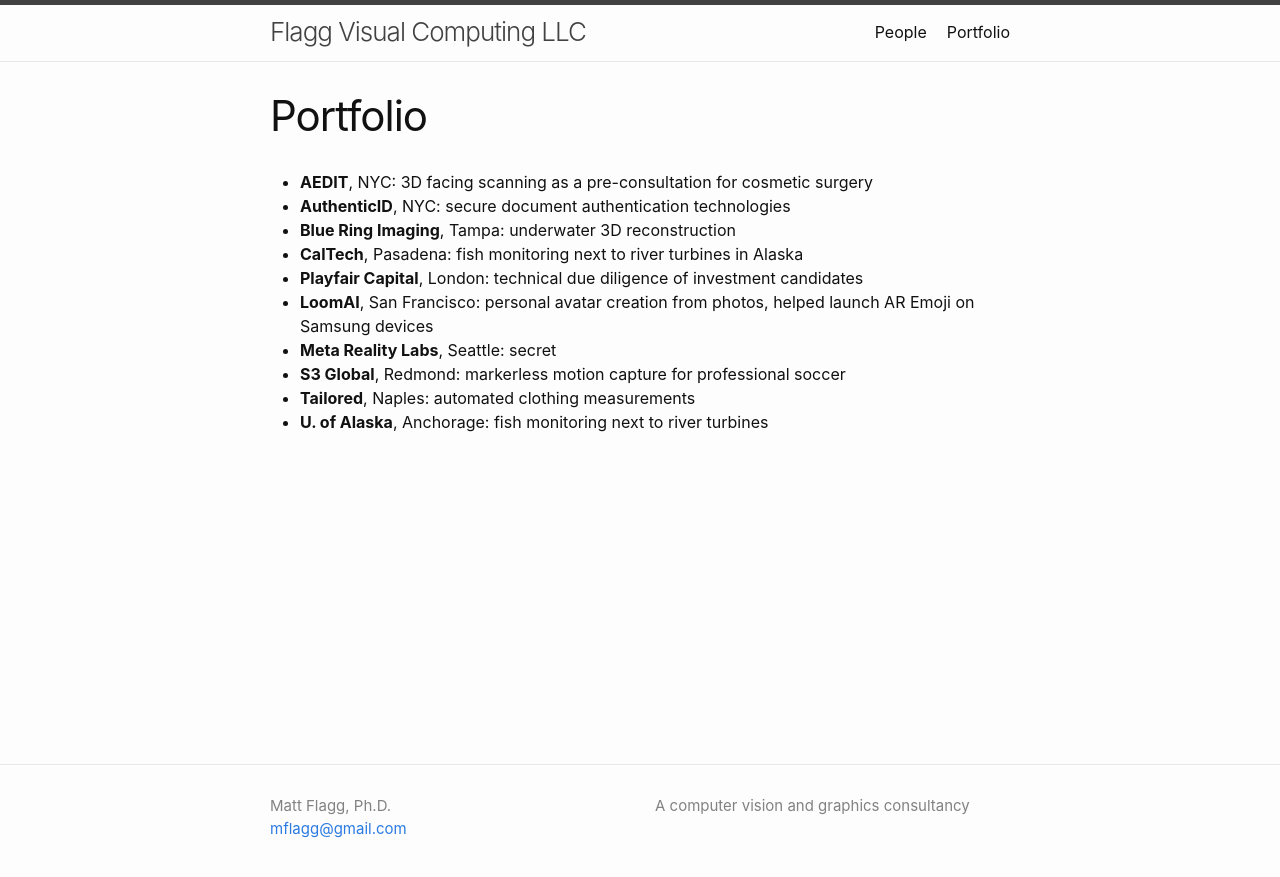
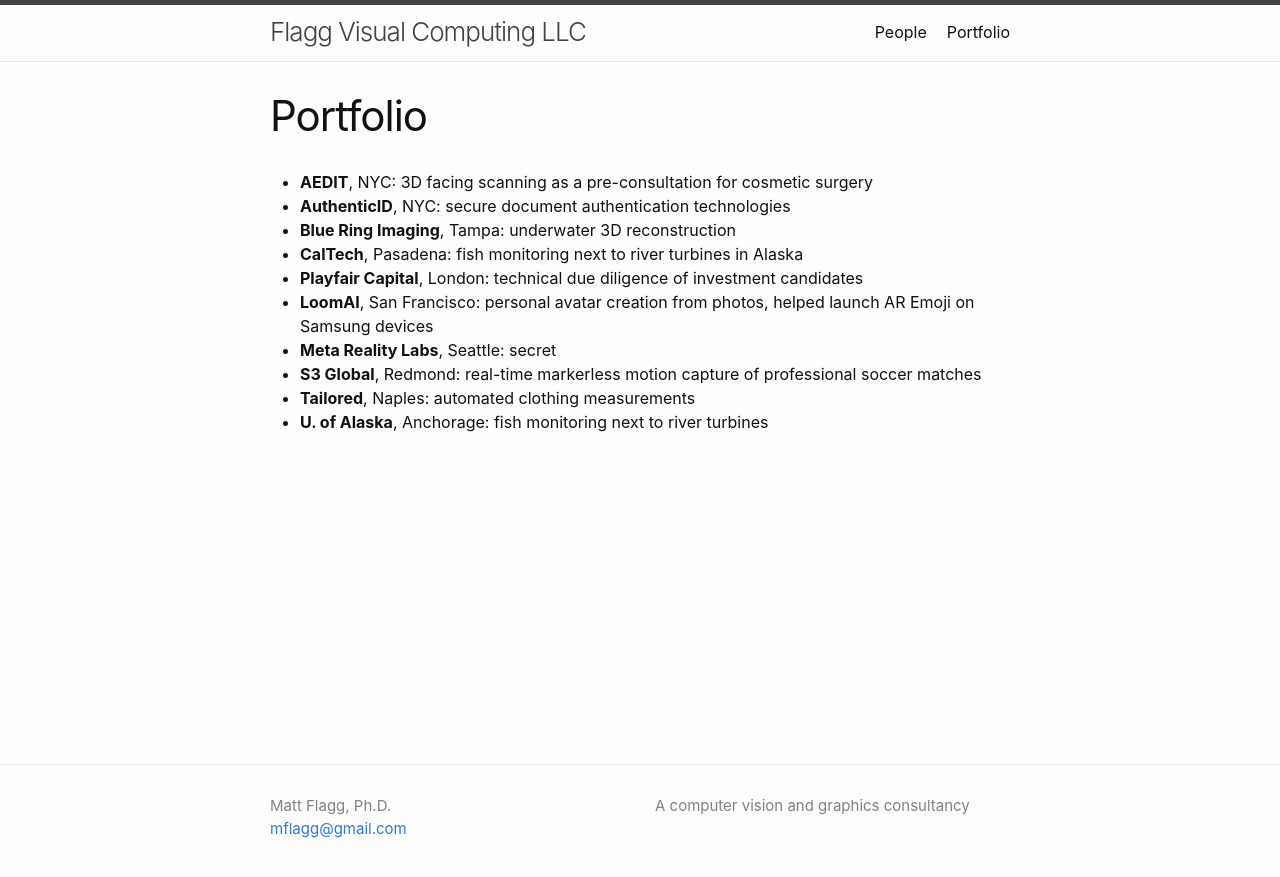
Before and after one commit to mflagg/mflagg.github.io, a Jekyll site: the page built from portfolio.md, in a window 1280 px wide. Shown: the top 877 px of the page. Built offline with Jekyll 4.4.1, drawn with Linux system fonts in a browser that asks for light colours.

Commit message:
improvements

```diff
--- a/portfolio.md
+++ b/portfolio.md
@@ -11,6 +11,6 @@
 - **Playfair Capital**, London: technical due diligence of investment candidates
 - **LoomAI**, San Francisco: personal avatar creation from photos, helped launch AR Emoji on Samsung devices
 - **Meta Reality Labs**, Seattle: secret
-- **S3 Global**, Redmond: markerless motion capture for professional soccer
+- **S3 Global**, Redmond: real-time markerless motion capture of professional soccer matches
 - **Tailored**, Naples: automated clothing measurements
 - **U. of Alaska**, Anchorage: fish monitoring next to river turbines
```
Also changed, not shown: people.md (+1 -0 lines).
